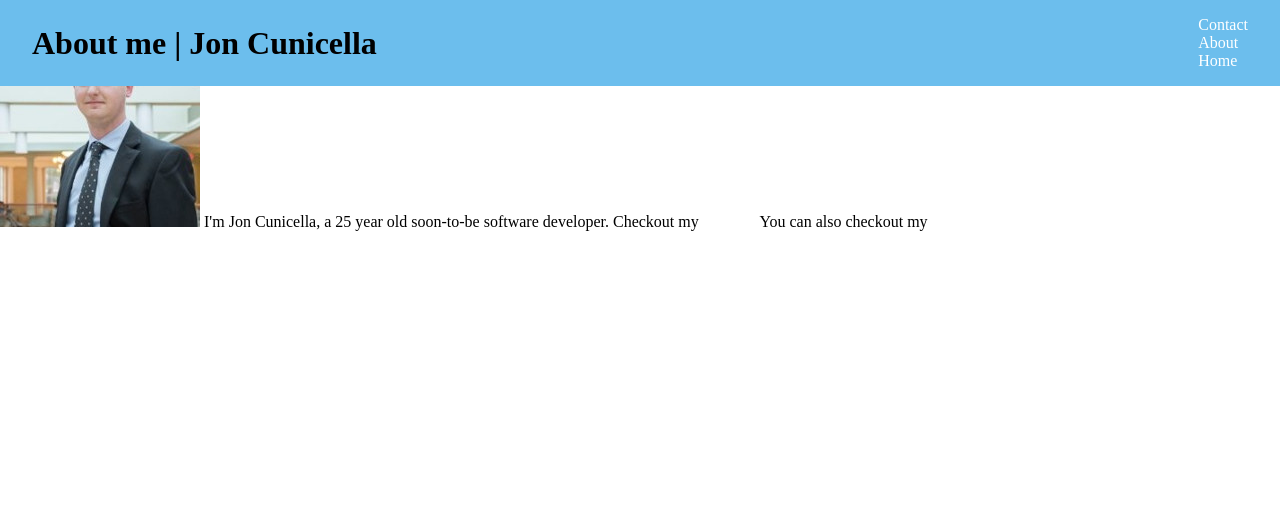
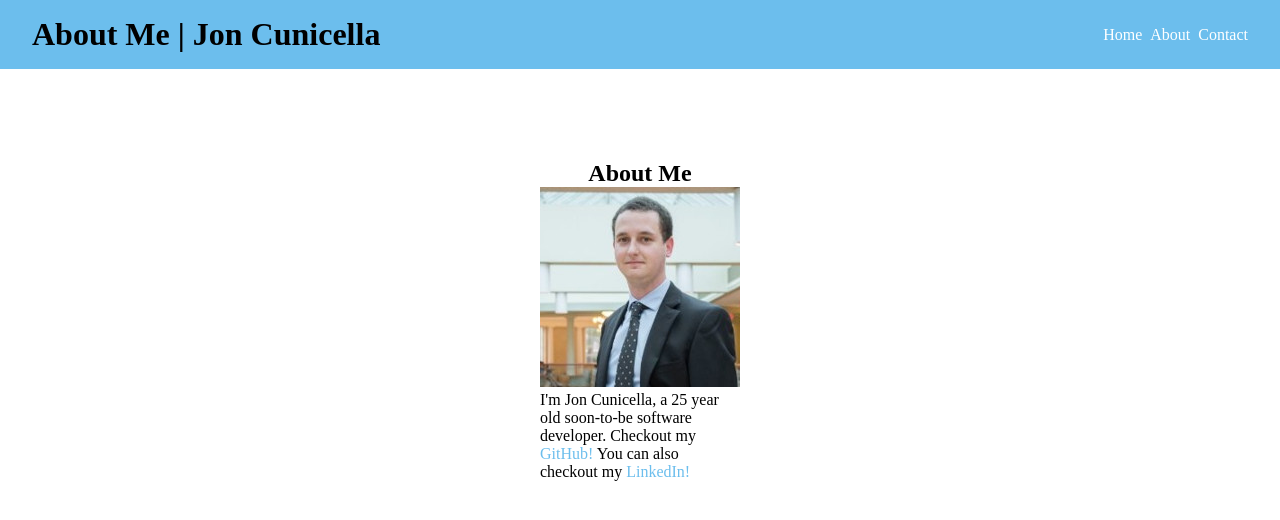
Before and after one commit to jon-cunicella/jon-cunicella.github.io, a plain HTML site: page about.html in a window 1280 px wide. Drawn offline with Linux system fonts and the light colour scheme.

Commit message:
End of day commit, content on home and about me still need centered

```diff
--- a/about.html
+++ b/about.html
@@ -1,5 +1,6 @@
 <!DOCTYPE html>
 <html lang="en">
+
 <head>
     <link rel="stylesheet" type="text/css" href="css/index.css" />
     <meta charset="UTF-8" />
@@ -7,27 +8,33 @@
     <meta http-equiv="X-UA-Compatible" content="ie=edge" />
     <title>About me | Jon Cunicella</title>
 </head>
+
 <body>
-    <header class = "main-header">
-        <h1 class ="main-header__title">
-            <!-- may need to add classes to keep nav style -->
-            About me | Jon Cunicella
+    <header class="main-header">
+        <h1 class="main-header__title">
+            About Me | Jon Cunicella
         </h1>
-        <ul>
-            <li><a href="contact.html">Contact </a></li>
-            <li><a href="about.html">About </a></li>
-            <li><a href="index.html">Home </a></li>
+        <nav class="nav nav--margin-right">
+            <ul class="nav__list">
+                <li class="nav__list-item"><a href="index.html">Home </a></li>
+                <li class="nav__list-item"><a href="about.html">About </a></li>
+                <li class="nav__list-item"><a href="contact.html">Contact </a></li>
             </ul>
+        </nav>
+
     </header>
-    <section>
+    <section class ="bio-paragraph">
         <h1>
             About Me
         </h1>
         <p>
             <img src="images/headshot.jpeg"> </img>I'm Jon Cunicella, a 25 year old
-        soon-to-be software developer. Checkout my  <a href="https://github.com/jon-cunicella" target="_blank">GitHub!</a>
-        You can also checkout my <a href="https://www.linkedin.com/in/jon-cunicella-5a7128b8/" target="_blank">LinkedIn!</a>
+            soon-to-be software developer. Checkout my <a class = "external-link" href="https://github.com/jon-cunicella"
+                target="_blank">GitHub!</a>
+            You can also checkout my <a class = "external-link" href="https://www.linkedin.com/in/jon-cunicella-5a7128b8/"
+                target="_blank">LinkedIn!</a>
         </p>
     </section>
 </body>
+
 </html>
--- a/css/index.css
+++ b/css/index.css
@@ -28,11 +28,15 @@ ul {
 }
 
 .container {
-  margin: 0 auto;
-  max-width: 50rem;
-  width: 90%;
   display: flex;
   flex-direction: column;
+  align-items: center;
+  justify-content: center;
+  padding-top: 10rem;
+  /* text-align: center; */
+  margin-left: auto;
+  margin-right: auto;
+  width: 8em;
 }
 
 .article-container {
@@ -116,3 +120,19 @@ ul {
 .project-header {
   color: black;
 }
+
+.bio-paragraph {
+  display: flex;
+  flex-direction: column;
+  align-items: center;
+  justify-content: center;
+  padding-top: 10rem;
+  /* text-align: center; */
+  margin-left: auto;
+  margin-right: auto;
+  width: 8em;
+}
+
+.external-link {
+  color: #6cbeed;
+}
```
Also changed, not shown: contact.html (+10 -8 lines). Lines whose indentation alone changed are shown as unchanged.
